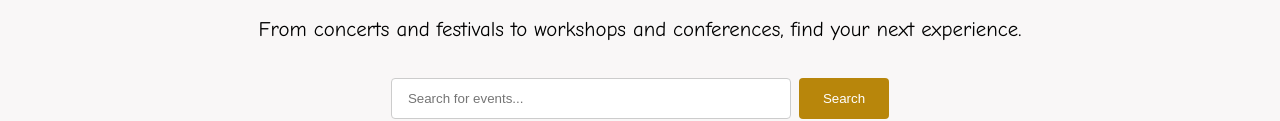
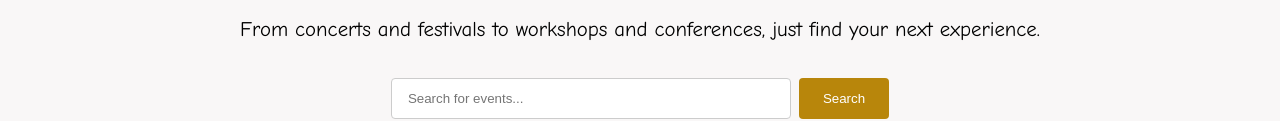
Before and after one commit to Apoorvacodes376/EventQueue-Studios, a website built with Vite: page landingpage.html in a window 1280 px wide. Shown: the part 286-407 px from the top of the page. Built offline with nearby package versions, Linux system fonts and the light colour scheme.

Commit message:
helooooo

```diff
--- a/landingpage.html
+++ b/landingpage.html
@@ -33,7 +33,7 @@
         <section class="hero-section">
             <div class="hero-text">
                 <h1>Discover amazing events near you.</h1>
-                <p>From concerts and festivals to workshops and conferences, find your next experience.</p>
+                <p>From concerts and festivals to workshops and conferences, just find your next experience.</p>
                 <div class="search-bar">
                     <input type="text" placeholder="Search for events..." id="searchInput">
                     <button id="searchBtn">Search</button>
```
